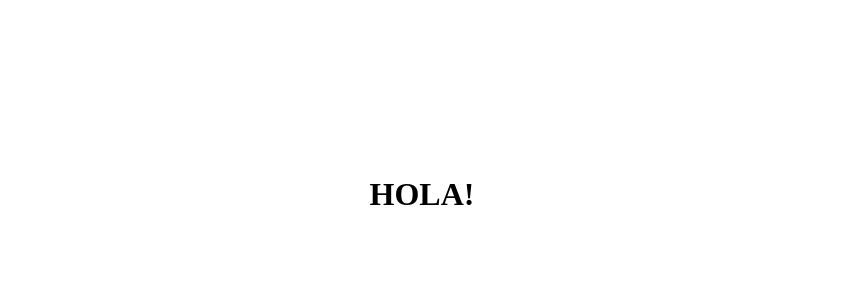
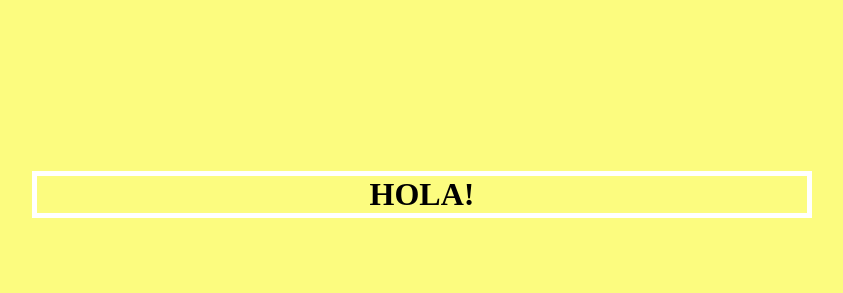
Before and after one commit to OldDaysInHell/alpha, a plain HTML site: page index.html in a window 1280 px wide. Shown: the whole page, without its empty margins (218-1061 px from the left). Drawn offline with Linux system fonts and the light colour scheme.

Commit message:
DEFINITIVE Version

```diff
--- a/style.css
+++ b/style.css
@@ -1,5 +1,5 @@
 body{
-    background-color: rgb(rgb(245, 245, 99));
+    background-color: rgb(252, 252, 127);
     text-align:center;
     margin: 100px 200px;
     padding: 50px 50px;
```
